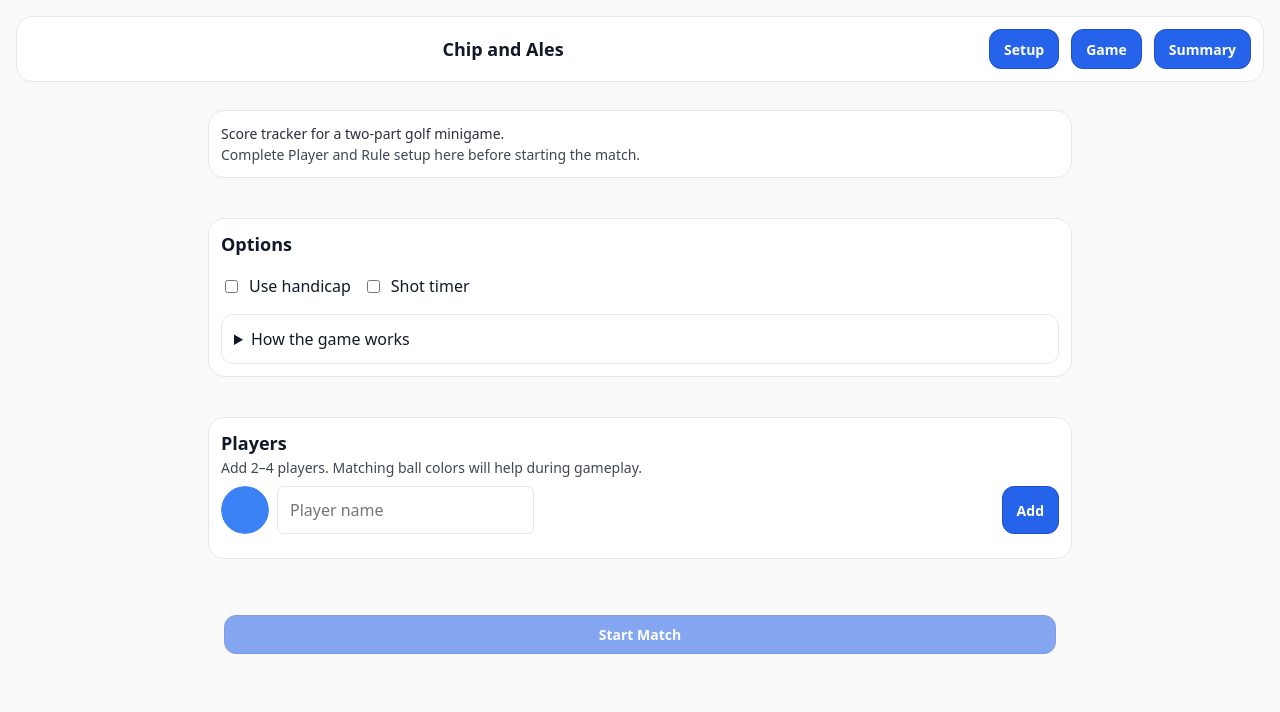
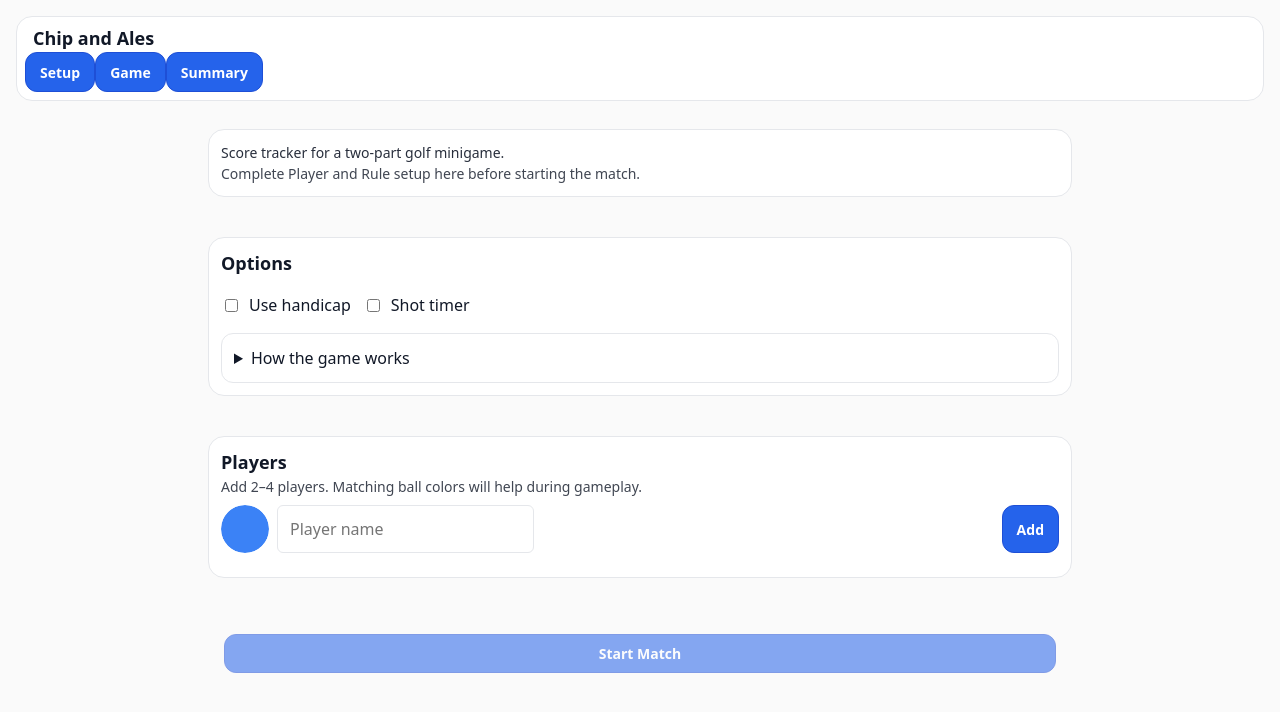
Before and after one commit to SakamotoWebDev/chip-and-ales, a React (Vite) app: page / in a window 1280 px wide. Shown: the top 712 px of the page. Built offline with nearby package versions, Linux system fonts and the light colour scheme.

Commit message:
changed page nav bar flex rules

```diff
--- a/src/app/App.tsx
+++ b/src/app/App.tsx
@@ -28,13 +28,14 @@ export default function App() {
     <ThemeProvider>
       <BrowserRouter basename={import.meta.env.BASE_URL}>
         <div className="p-4 space-y-3">
-          <header className="font-semibold flex sm:flex-row items-center justify-between gap-3 rounded-2xl border p-3">
+          <header className="font-semibold flex-row items-center justify-between gap-3 rounded-2xl border p-2">
             <div
-              className="px-2 mx-auto text-lg font-semibold">
+              className="px-2 mx-auto text-lg font-semibold items-center"
+              >
               Chip and Ales
             </div>
 
-            <nav className="flex items-center gap-3">
+            <nav className="flex-rrvs items-center gap-3">
               <NavItem to="/home">Setup</NavItem>
               <NavItem to="/game">Game</NavItem>
               <NavItem to="/summary">Summary</NavItem>
--- a/src/styles/index.css
+++ b/src/styles/index.css
@@ -311,6 +311,8 @@ textarea:focus-visible{
 /* Display / Flex / Grid */
 .flex{ display:flex; }
 .flex-col{ flex-direction:column; }
+.flex-row{ flex-direction: row;}
+.flex-rrvs{ flex-direction: row-reverse;}
 .items-center{ align-items:center; }
 .items-start{ align-items:flex-start; }
 .justify-between{ justify-content:space-between; }
```
